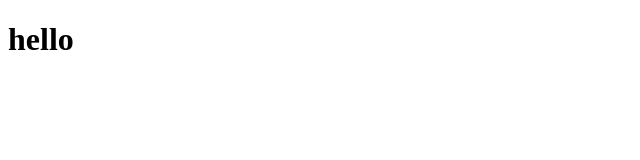
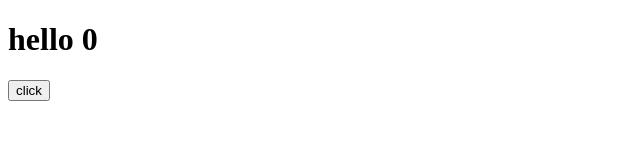
Before and after one commit to origuri/nextjs-intro, a Next.js app: page / in a window 1280 px wide. Shown: the top 160 px of the page, without its empty margins (0-640 px from the left). Built offline with nearby package versions, Linux system fonts and the light colour scheme.

Commit message:
2023.10.31 - hydration, pre rendering

```diff
--- a/pages/index.tsx
+++ b/pages/index.tsx
@@ -1,7 +1,17 @@
+import * as React from "react";
+import { useState } from "react";
+
 export default function Home() {
+  const [counter, setCounter] = useState(0);
+
+  const handleCount = () => {
+    setCounter((prev) => prev + 1);
+  };
+
   return (
     <div>
-      <h1>hello</h1>
+      <h1>hello {counter}</h1>
+      <button onClick={handleCount}>click</button>
     </div>
   );
 }
--- a/pages/ori.ts
+++ /dev/null
@@ -1,3 +0,0 @@
-export default function Guri() {
-  return "Ori!!";
-}
```
Also changed, not shown: pages/ori.tsx (added, +7 -0 lines).
